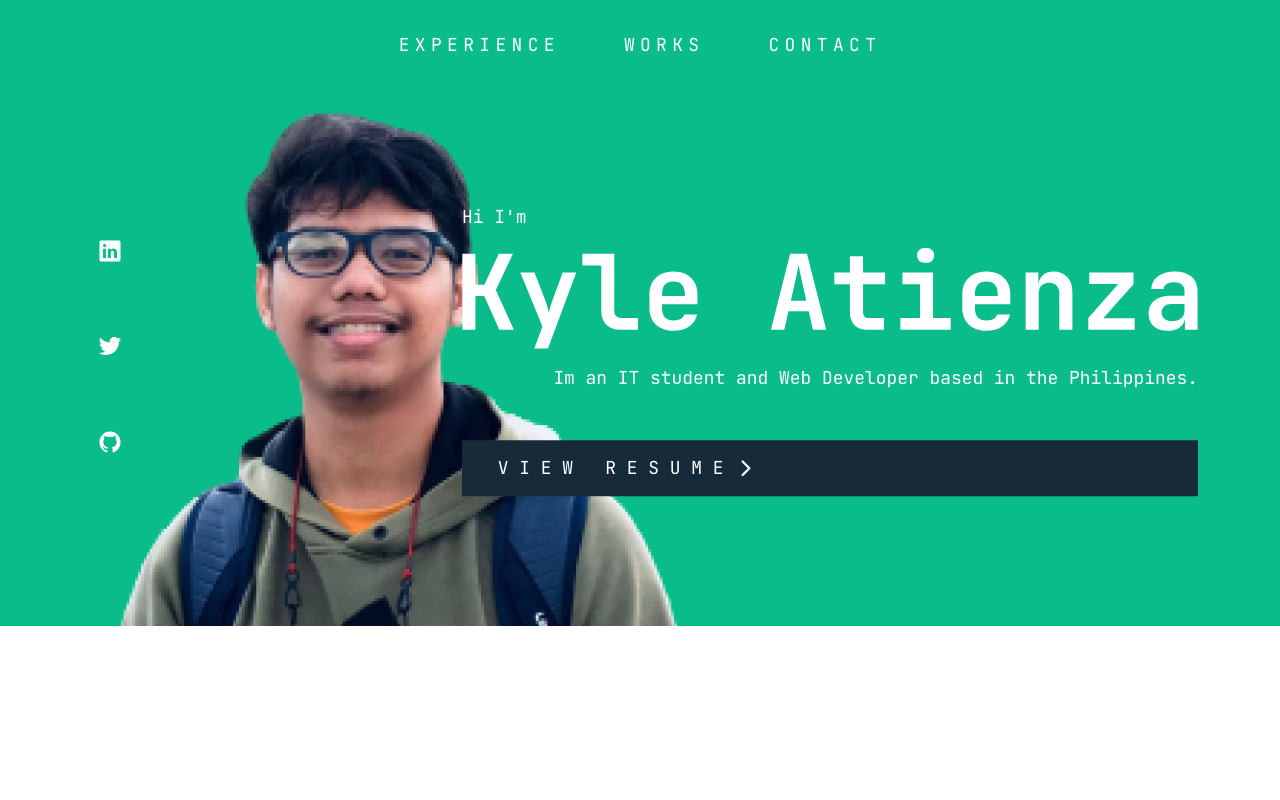
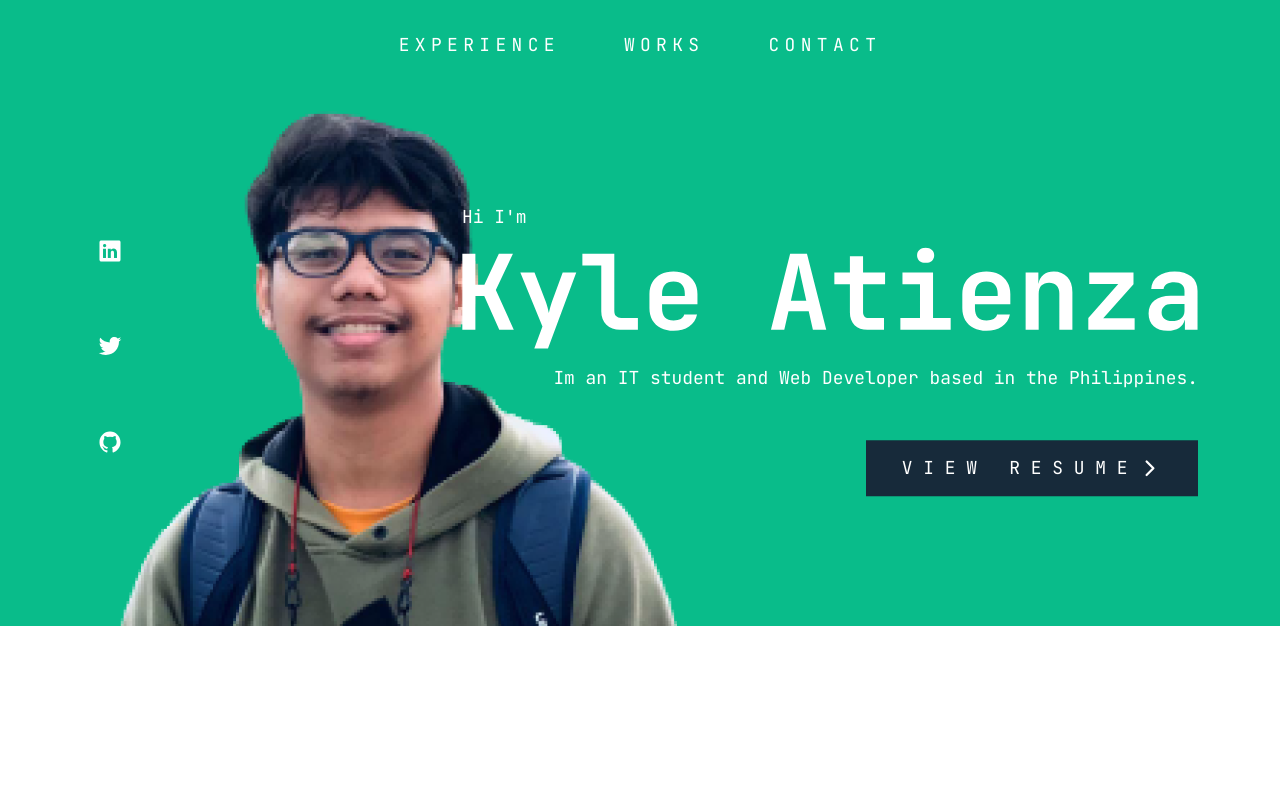
Before and after one commit to Kyle-Atienza/portfolio-v2, a React (Create React App) app: page / in a window 1280 px wide. Shown: the top 800 px of the page. Built offline with nearby package versions, Linux system fonts and the light colour scheme.

Commit message:
fix button width

```diff
--- a/src/styles/style.scss
+++ b/src/styles/style.scss
@@ -61,6 +61,9 @@
 
         .header-name{
             margin-bottom: 1rem;
+        }
+        #resumeButton{
+            width: fit-content;
         }
     }
 }
```
